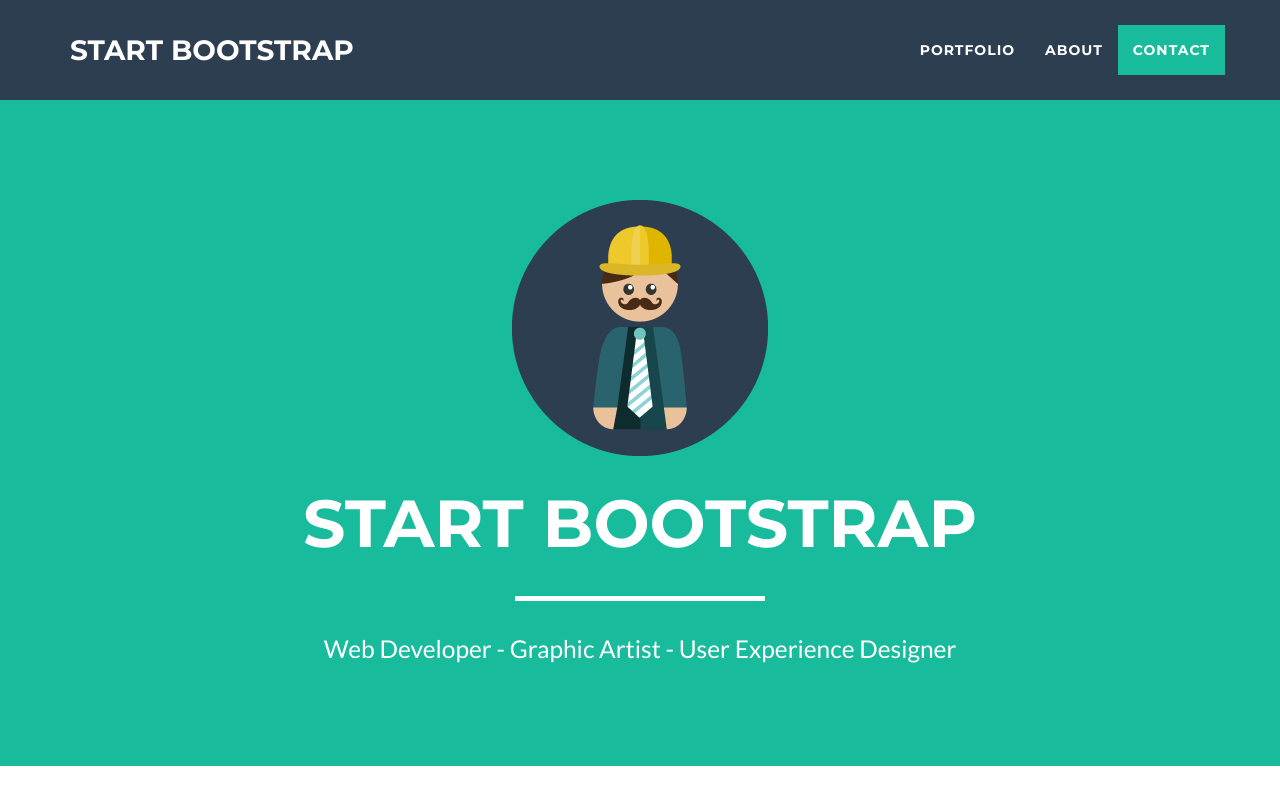
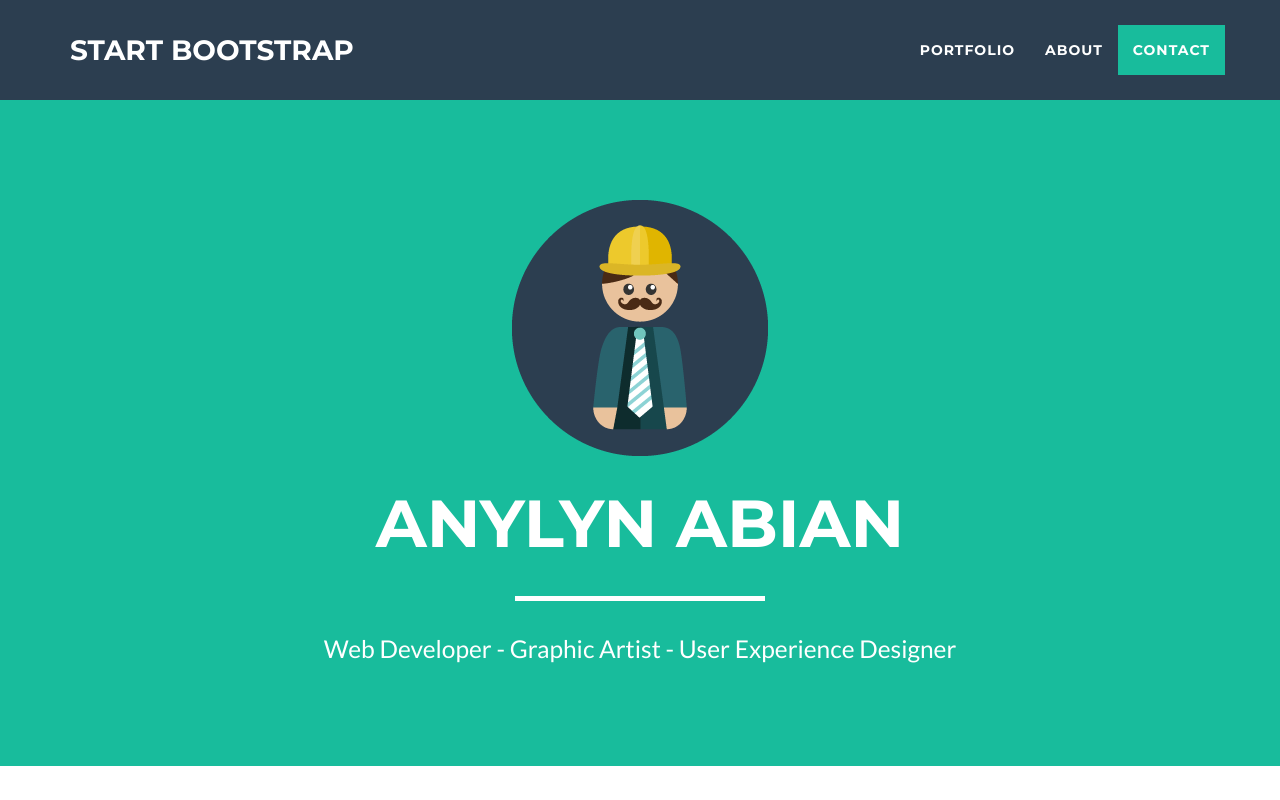
Before and after one commit to AnylynAbian/AnylynAbian.github.io, a website: page index.html in a window 1280 px wide. Shown: the top 800 px of the page. Drawn offline with nearby package versions, Linux system fonts and the light colour scheme.

Commit message:
Add files via upload

```diff
--- a/index.html
+++ b/index.html
@@ -73,7 +73,7 @@
                 <div class="col-lg-12">
                     <img class="img-responsive" src="img/profile.png" alt="">
                     <div class="intro-text">
-                        <span class="name">Start Bootstrap</span>
+                        <span class="name">Anylyn Abian</span>
                         <hr class="star-light">
                         <span class="skills">Web Developer - Graphic Artist - User Experience Designer</span>
                     </div>
```
